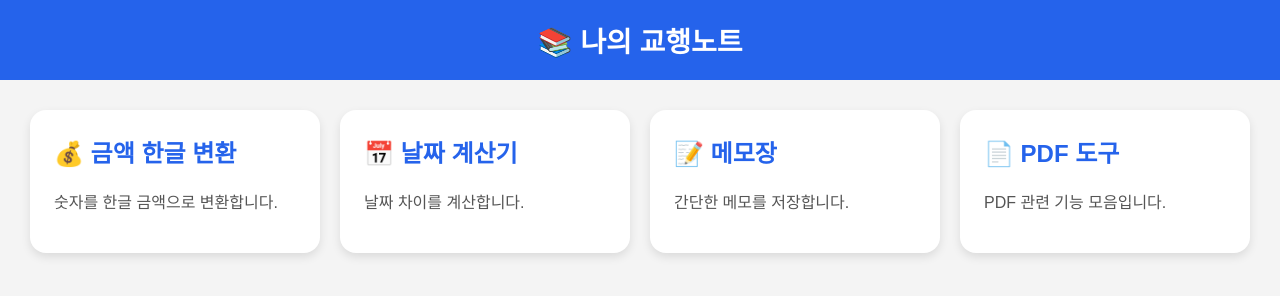
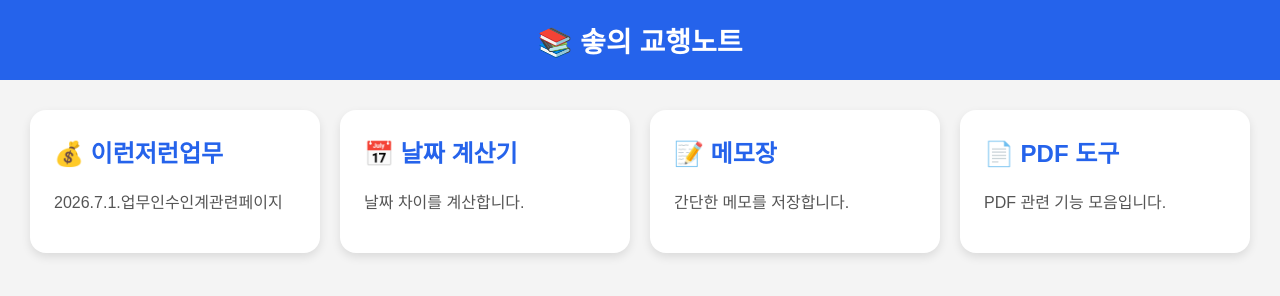
Before and after one commit to soh890605-a11y/work-for-school, a plain HTML site: page index.html in a window 1280 px wide. Drawn offline with Linux system fonts and the light colour scheme.

Commit message:
Update index.html

```diff
--- a/index.html
+++ b/index.html
@@ -55,14 +55,14 @@
 <body>
 
 <header>
-  📚 나의 교행노트
+  📚 솧의 교행노트
 </header>
 
 <div class="container">
 
   <div class="card">
-    <h2>💰 금액 한글 변환</h2>
-    <p>숫자를 한글 금액으로 변환합니다.</p>
+    <h2>💰 이런저런업무</h2>
+    <p>2026.7.1.업무인수인계관련페이지</p>
   </div>
 
   <div class="card">
```
